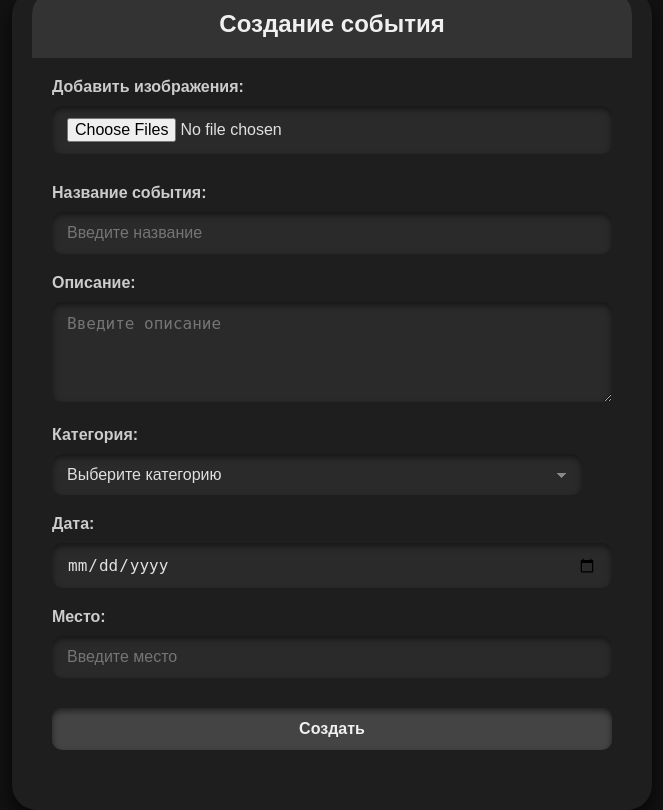
After one commit to dench1ka/InnoHackathon-404_team-LunaMeet, a Django app: page /add-event in a window 1280 px wide. The commit adds this page. Shown: the whole page, without its empty margins (308-971 px from the left). Run offline with Django 5.2, Linux system fonts and the light colour scheme.

Commit message:
addevent

```diff
--- /dev/null
+++ b/LunaMeet/LunaMeetSite/static/css/add_event.css
@@ -0,0 +1,140 @@
+body {
+  font-family: 'Arial', sans-serif;
+  margin: 0;
+  padding: 0;
+  background: #121212; /* Темный фон */
+  color: #e0e0e0; /* Светлый текст */
+  display: flex;
+  justify-content: center;
+  align-items: center;
+  height: 100vh;
+}
+
+.form-container {
+  width: 100%;
+  max-width: 600px;
+  background: #1e1e1e; /* Темно-серый фон формы */
+  border-radius: 25px; /* Закругление для всей плашки */
+  box-shadow: 0 10px 20px rgba(0, 0, 0, 0.7); /* Глубокая тень */
+  overflow: hidden;
+  animation: fadeIn 1s ease-out;
+  padding: 0 20px; /* Симметричный падинг справа и слева */
+}
+
+.form-header {
+  background: #333; /* Еще более темный серый */
+  color: #f0f0f0; /* Светлый текст */
+  text-align: center;
+  padding: 20px;
+  font-size: 1.5rem;
+  font-weight: bold;
+  border-radius: 25px 25px 0 0; /* Закругление только сверху */
+}
+
+.form-body {
+  padding: 20px; /* Отступы по всем краям */
+}
+
+.form-group {
+  margin-bottom: 20px;
+}
+
+.form-group label {
+  display: block;
+  font-size: 1rem;
+  margin-bottom: 10px;
+  font-weight: bold;
+  color: #ccc; /* Светло-серый */
+}
+
+.form-group input,
+.form-group textarea,
+.form-group select,
+.form-group button {
+  width:calc(100% - 30px); /* Устанавливаем ширину полей, равную ширине кнопки */
+  padding: 12px 15px;
+  font-size: 1rem;
+  border: none;
+  border-radius: 10px;
+  background: #2a2a2a; /* Темно-серый фон */
+  color: #e0e0e0; /* Светлый текст */
+  box-shadow: inset 0 3px 6px rgba(0, 0, 0, 0.5); /* Внутренняя тень для объема */
+  transition: all 0.3s ease;
+}
+
+.form-group input:focus,
+.form-group textarea:focus,
+.form-group select:focus {
+  outline: none;
+  background: #3a3a3a; /* Более светлый оттенок при фокусе */
+  box-shadow: 0 0 10px rgba(255, 255, 255, 0.2); /* Легкая подсветка */
+}
+
+.form-group button {
+  background: #444; /* Серый фон */
+  color: #f0f0f0; /* Светлый текст */
+  cursor: pointer;
+  font-weight: bold;
+  transition: all 0.3s ease;
+  margin-top: 10px; /* Отступ сверху для кнопки */
+  width: 100%; /* Устанавливаем одинаковую ширину для кнопки */
+  margin-bottom: 20px; /* Добавим отступ снизу */
+}
+
+.form-group button:hover {
+  background: #555; /* Более светлый серый при наведении */
+}
+
+#imagePreview {
+  display: flex;
+  gap: 10px;
+  margin-top: 10px;
+  flex-wrap: wrap;
+}
+
+#imagePreview img {
+  width: 100px;
+  height: 100px;
+  object-fit: cover;
+  border: 1px solid #555; /* Серый контур */
+  border-radius: 10px;
+  box-shadow: 0 3px 6px rgba(0, 0, 0, 0.7); /* Объемная тень */
+  transition: transform 0.3s ease, box-shadow 0.3s ease;
+}
+
+#imagePreview img:hover {
+  transform: scale(1.1);
+  box-shadow: 0 6px 12px rgba(255, 255, 255, 0.2); /* Подсветка при наведении */
+}
+
+.form-group select {
+  appearance: none; /* Убираем стандартный стиль */
+  background-image: linear-gradient(45deg, transparent 50%, #888 50%), linear-gradient(135deg, #888 50%, transparent 50%);
+  background-position: calc(100% - 20px) calc(1.2em), calc(100% - 15px) calc(1.2em);
+  background-size: 5px 5px, 5px 5px;
+  background-repeat: no-repeat;
+}
+
+.form-group select:hover {
+  cursor: pointer;
+  background-color: #444; /* Меняем цвет при наведении */
+}
+
+/* Контейнер для кнопок */
+.form-group-buttons {
+  display: flex;
+  justify-content: center; /* Выровнять кнопки по центру */
+  gap: 15px; /* Расстояние между кнопками */
+  margin-top: 20px; /* Отступ сверху */
+}
+
+@keyframes fadeIn {
+  from {
+    opacity: 0;
+    transform: translateY(-20px);
+  }
+  to {
+    opacity: 1;
+    transform: translateY(0);
+  }
+}
--- /dev/null
+++ b/LunaMeet/LunaMeetSite/static/js/mainpage.js
@@ -0,0 +1,5 @@
+// Обработчик клика по кнопке "Создать объявление"
+document.querySelector('.create-btn').addEventListener('click', function() {
+    // Переход на страницу добавления события
+    window.location.href = 'add-event'; // Замените на путь к странице добавления события
+});
--- /dev/null
+++ b/LunaMeet/LunaMeetSite/templates/add_event.html
@@ -0,0 +1,63 @@
+<!DOCTYPE html>
+{% load static %}
+<html lang="en">
+<head>
+  <meta charset="UTF-8">
+  <meta name="viewport" content="width=device-width, initial-scale=1.0">
+  <title>Создание события</title>
+  <link rel="stylesheet" href="{% static 'css/add_event.css' %}">
+</head>
+<body>
+  <div class="form-container">
+    <div class="form-header">Создание события</div>
+    <div class="form-body">
+      <form id="eventForm">
+        <div class="form-group">
+          <label for="images">Добавить изображения:</label>
+          <input type="file" id="images" accept="image/*" multiple>
+          <div id="imagePreview"></div>
+        </div>
+        <div class="form-group">
+          <label for="eventName">Название события:</label>
+          <input type="text" id="eventName" placeholder="Введите название" required>
+        </div>
+        <div class="form-group">
+          <label for="eventDescription">Описание:</label>
+          <textarea id="eventDescription" rows="4" placeholder="Введите описание" required></textarea>
+        </div>
+        <div class="form-group">
+          <label for="eventCategory">Категория:</label>
+          <select id="eventCategory" required>
+            <option value="" disabled selected>Выберите категорию</option>
+            <option value="news">Новости и события</option>
+            <option value="techs">Технологии и инновации</option>
+            <option value="health">Здоровье и фитнесс</option>
+            <option value="hobbies">Хобби и увлечения</option>
+            <option value="literature">Книги и литература</option>
+            <option value="cinema">Кино и телевидение</option>
+            <option value="games">Игры</option>
+            <option value="education">Образование и карьера</option>
+            <option value="trips">Путешествия и отдых</option>
+            <option value="services">Сервисы</option>
+            <option value="social">Социальные вопросы</option>
+            <option value="other">Другое</option>
+          </select>
+        </div>
+        <div class="form-group">
+          <label for="eventDate">Дата:</label>
+          <input type="date" id="eventDate" required>
+        </div>
+        <div class="form-group">
+          <label for="eventPlace">Место:</label>
+          <input type="text" id="eventPlace" placeholder="Введите место" required>
+        </div>
+        <div class="form-group">
+          <button type="submit">Создать</button>
+        </div>
+      </form>
+    </div>
+  </div>
+
+  {% comment %} <script src="{% static %}"></script> {% endcomment %}
+</body>
+</html>
--- a/LunaMeet/LunaMeetSite/templates/main_page.html
+++ b/LunaMeet/LunaMeetSite/templates/main_page.html
@@ -79,5 +79,6 @@
       </div>
     </div>
   </div>
+  <script src="{% static 'js/mainpage.js' %}"></script>
 </body>
 </html>
--- a/LunaMeet/LunaMeetSite/urls.py
+++ b/LunaMeet/LunaMeetSite/urls.py
@@ -8,5 +8,6 @@ urlpatterns = [
     path('user-sign-up', views.register),
     path('user-sign-in', views.login),
     path('confirm_email/<uidb64>/<token>/', views.confirm_email, name='confirm_email'),
+    path('add-event', views.show_add_event),
     path('', views.main_page)
 ]
--- a/LunaMeet/LunaMeetSite/views.py
+++ b/LunaMeet/LunaMeetSite/views.py
@@ -137,6 +137,10 @@ def main_page(request):
     return render(request, 'main_page.html')
 
 
+def show_add_event(request):
+    return render(request, "add_event.html")
+
+
 @csrf_protect
 def login(request: HttpRequest):
     if request.method == "POST":
```
